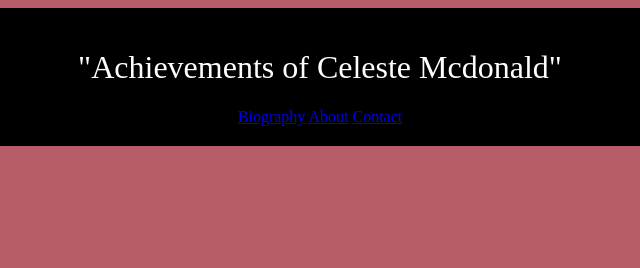
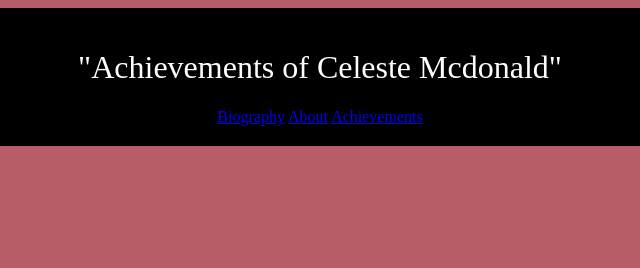
Before and after one commit to kremory/kremory.github.io, a plain HTML site: page Landing.html in a window 1280 px wide. Shown: the top 268 px of the page, 320-960 px from the left. Drawn offline with Linux system fonts and the light colour scheme.

Commit message:
Update Landing.html
Signed-off-by: kremory <42625588+kremory@users.noreply.github.com>

```diff
--- a/Landing.html
+++ b/Landing.html
@@ -12,7 +12,7 @@
         <div id="navbar">
             <a href="bioSite.html">Biography</a>
             <a href="Hobbies.html">About</a>
-            <a href="Landing.html">Contact</a>
+            <a href="Landing.html">Achievements</a>
             </header>
         <div class="cont">
             <div class="fixed">
```
